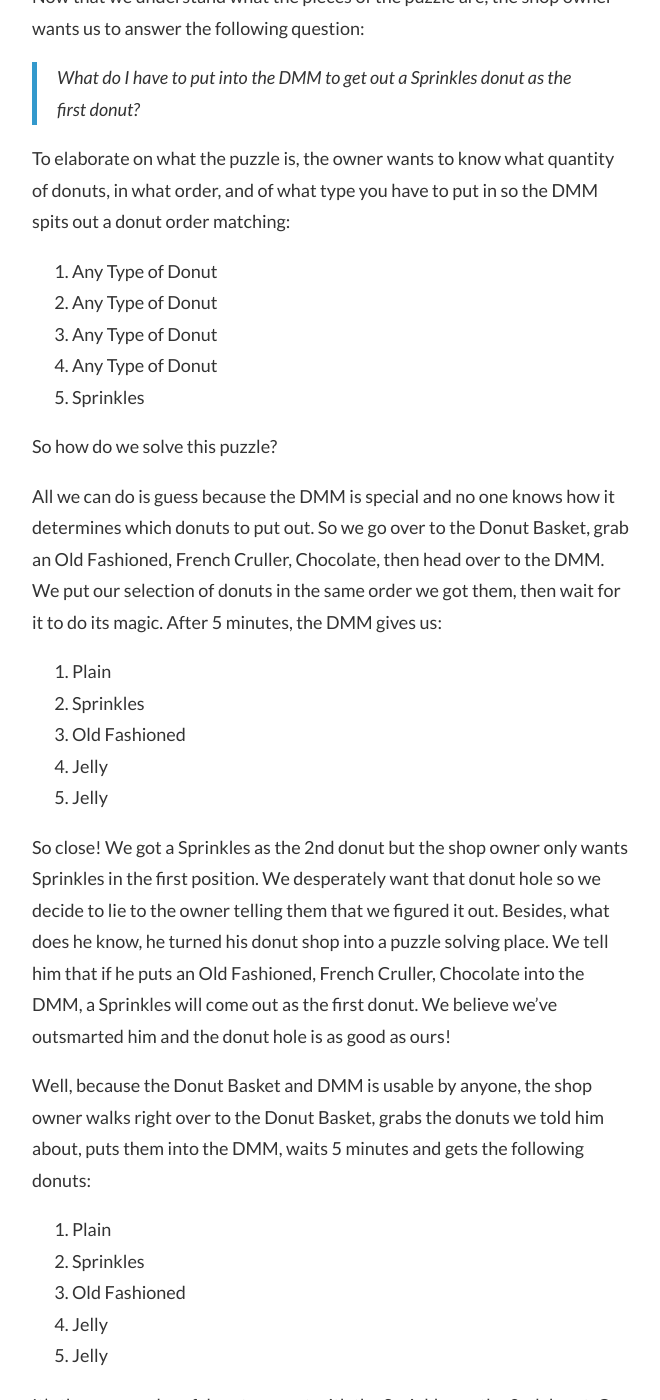
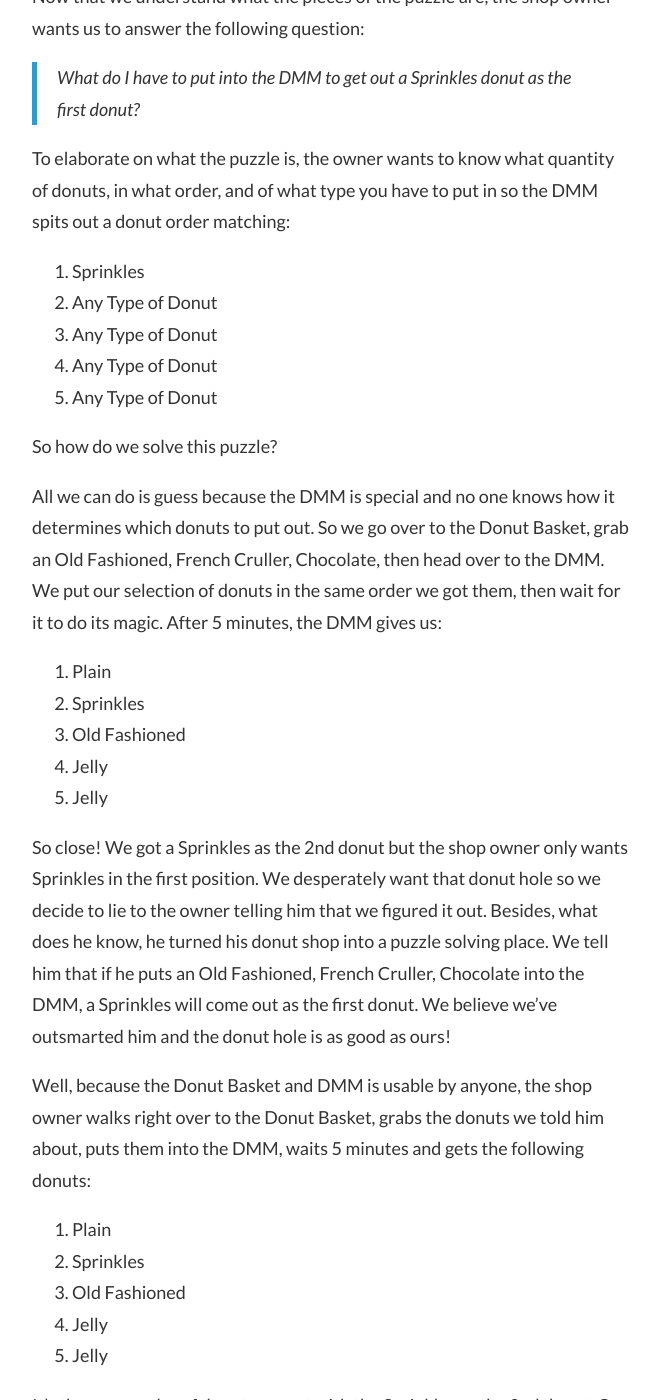
Before and after one commit to omar/omar.github.io, a Jekyll site: the page built from _posts/2016-07-17-what-does-mining-bitcoin-mean.md, in a window 1280 px wide and 1400 px high, scrolled down 2310 px. Shown: the whole window, without its empty margins (308-968 px from the left). Built offline with Jekyll 4.4.1, drawn with Linux system fonts in a browser that asks for light colours; nearby versions of some CDN libraries; library files that are not in the unit come from our copies; some of the changed text lies outside the part shown.

Commit message:
Update copy

```diff
--- a/_posts/2016-07-17-what-does-mining-bitcoin-mean.md
+++ b/_posts/2016-07-17-what-does-mining-bitcoin-mean.md
@@ -49,11 +49,11 @@ Now that we understand what the pieces of the puzzle are, the shop owner wants u
 
 To elaborate on what the puzzle is, the owner wants to know what quantity of donuts, in what order, and of what type you have to put in so the DMM spits out a donut order matching:
 
-1.  Any Type of Donut
-2.  Any Type of Donut
-3.  Any Type of Donut
-4.  Any Type of Donut
-5.  Sprinkles
+1. Sprinkles
+2. Any Type of Donut
+3. Any Type of Donut
+4. Any Type of Donut
+5. Any Type of Donut
 
 So how do we solve this puzzle?
 
@@ -65,7 +65,7 @@ All we can do is guess because the DMM is special and no one knows how it determ
 4. Jelly
 5. Jelly
 
-So close! We got a Sprinkles as the 2nd donut but the shop owner only wants Sprinkles in the first position. We desperately want that donut hole so we decide to lie to the owner telling them that we figured it out. Besides, what does he know, he turned his donut shop into a puzzle solving place. We tell him that if he puts an Old Fashioned, French Cruller, Chocolate into the DMM, a Sprinkles will come out as the first donut. We believe we've outsmarted him and the donut hole is as good as ours!
+So close! We got a Sprinkles as the 2nd donut but the shop owner only wants Sprinkles in the first position. We desperately want that donut hole so we decide to lie to the owner telling him that we figured it out. Besides, what does he know, he turned his donut shop into a puzzle solving place. We tell him that if he puts an Old Fashioned, French Cruller, Chocolate into the DMM, a Sprinkles will come out as the first donut. We believe we've outsmarted him and the donut hole is as good as ours!
 
 Well, because the Donut Basket and DMM is usable by anyone, the shop owner walks right over to the Donut Basket, grabs the donuts we told him about, puts them into the DMM, waits 5 minutes and gets the following donuts:
 
```
Also changed, not shown: other parts of _posts/2016-07-17-what-does-mining-bitcoin-mean.md (+2 -2 lines).
